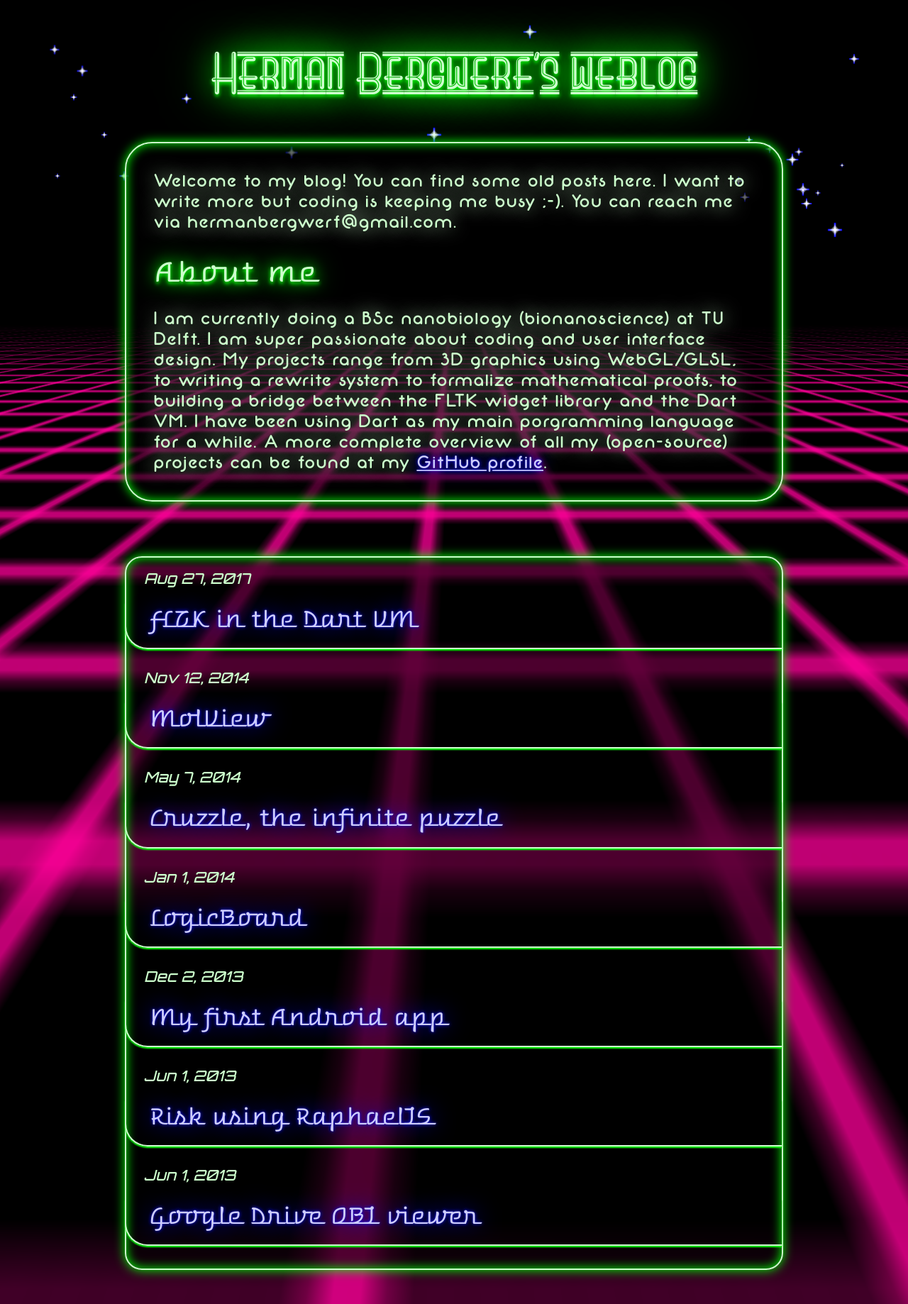
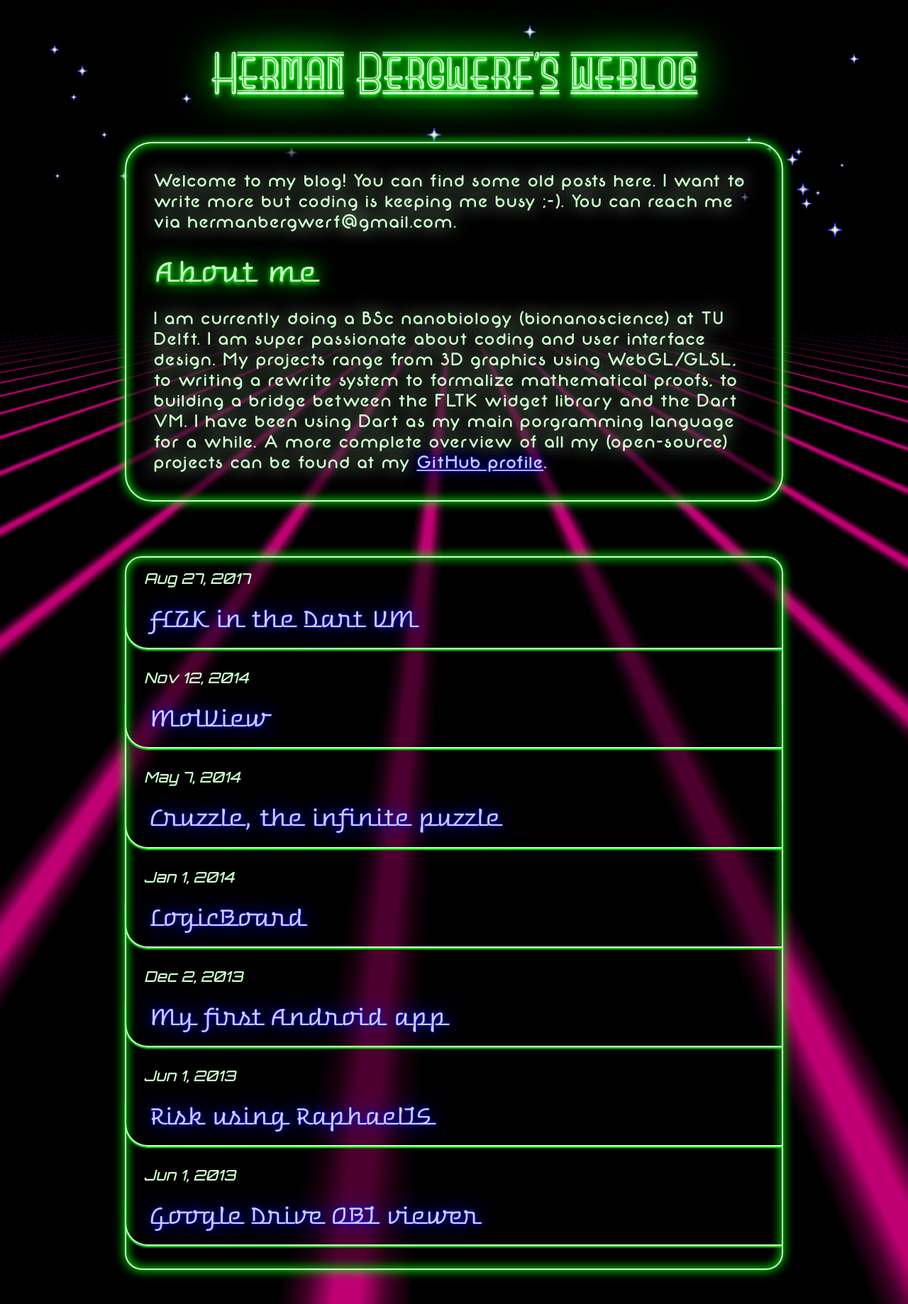
Before and after one commit to bergwerf/retro, a Jekyll site: the page built from index.md, in a window 1280 px wide. Shown: the whole page at 71% size. Built offline with Jekyll 4.4.1, drawn with Linux system fonts in a browser that asks for light colours.

Commit message:
Change grid gradient background technique

```diff
--- a/_sass/background.scss
+++ b/_sass/background.scss
@@ -9,18 +9,20 @@
   bottom: 0;
 
   background:
-    repeating-linear-gradient(
+    linear-gradient(
       90deg,
       transparent 0px,
       transparent 18px,
       $neon-pink 20px,
       transparent 22px),
-    repeating-linear-gradient(
+    linear-gradient(
       0deg,
       transparent 0px,
       transparent 8px,
       $neon-pink 10px,
       transparent 12px);
+
+  background-size: 22px, 12px;
 
   transform: perspective(120px) rotateX(70deg) scaleX(4) translateZ(-100px);
   //animation: grid-forward .3s infinite linear;
```
